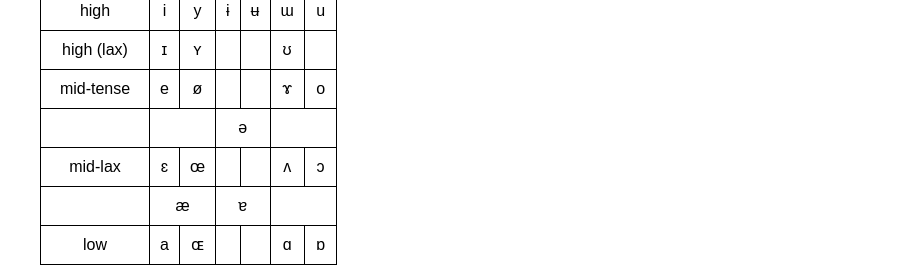
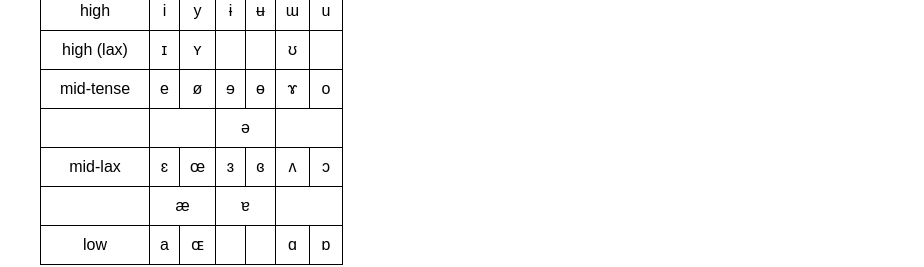
Before and after one commit to ngemily/ipa-keyboard, a React (Create React App) app: page /IPAChart in a window 1280 px wide. Shown: the part 559-826 px from the top of the page, without its empty margins (0-924 px from the left). Built offline with nearby package versions, Linux system fonts and the light colour scheme.

Commit message:
+missing vowels

```diff
--- a/src/IPAChart.js
+++ b/src/IPAChart.js
@@ -188,8 +188,8 @@ function VowelChart() {
                 <td>mid-tense</td>
                 <IPAEntry value="e" />
                 <IPAEntry value="ø" />
-                <IPAEntry value="" />
-                <IPAEntry value="" />
+                <IPAEntry value="ɘ" />
+                <IPAEntry value="ɵ" />
                 <IPAEntry value="ɤ" />
                 <IPAEntry value="o" />
             </tr>
@@ -203,8 +203,8 @@ function VowelChart() {
                 <td>mid-lax</td>
                 <IPAEntry value="ɛ" />
                 <IPAEntry value="œ" />
-                <IPAEntry value="" />
-                <IPAEntry value="" />
+                <IPAEntry value="ɜ" />
+                <IPAEntry value="ɞ" />
                 <IPAEntry value="ʌ" />
                 <IPAEntry value="ɔ" />
             </tr>
```
